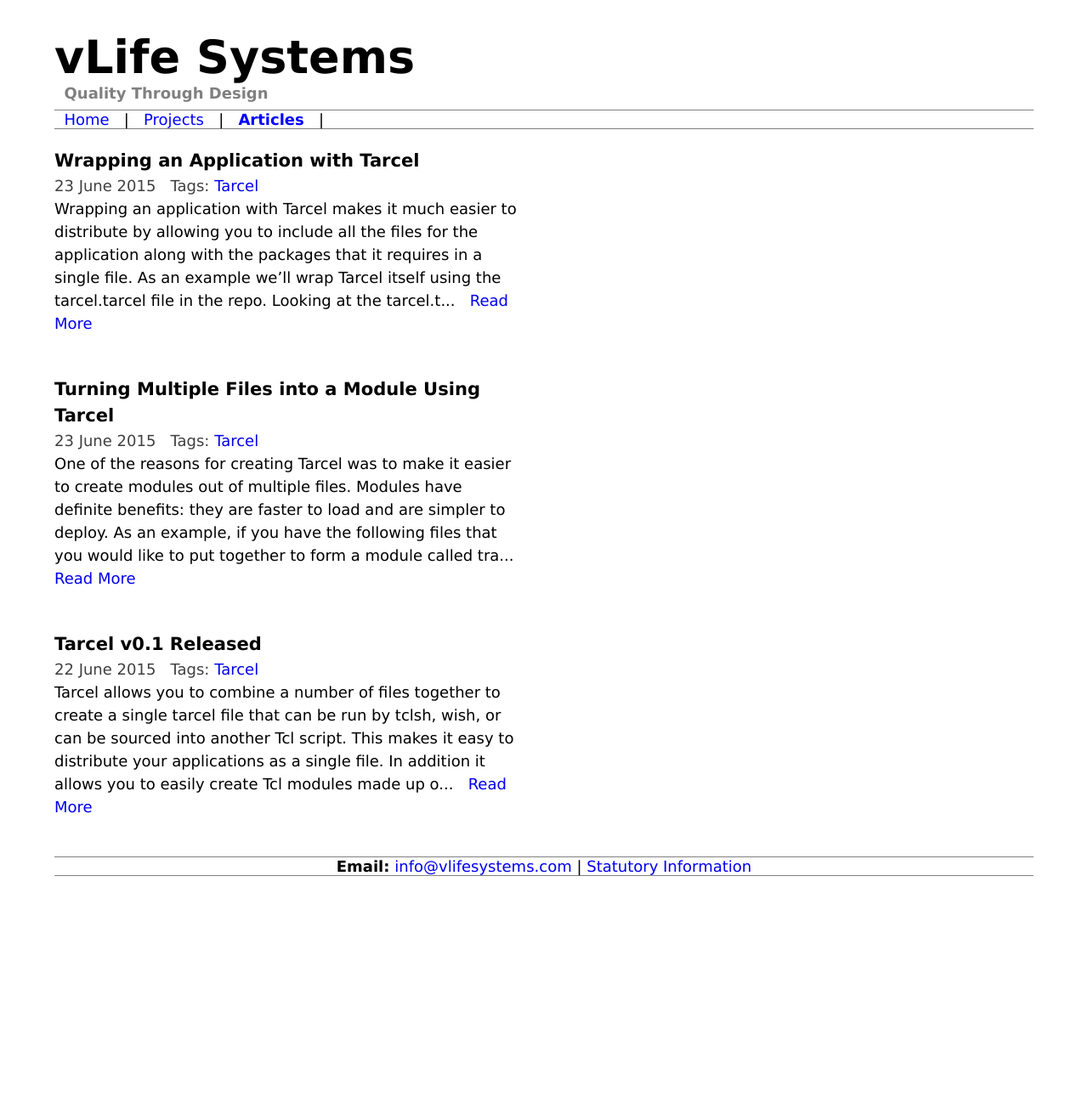
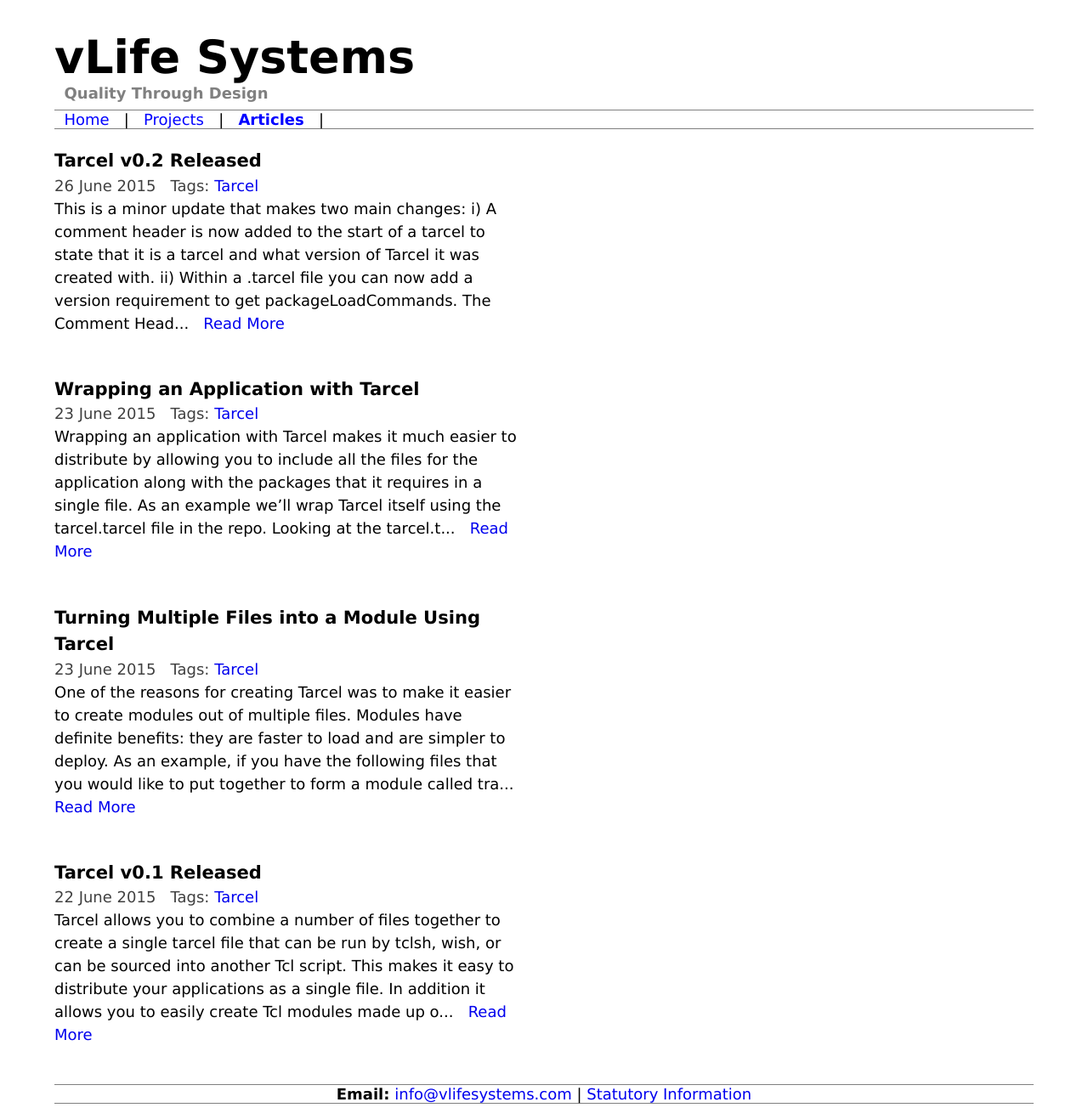
Before and after one commit to vlifesystems/vlifesystems.github.io, a Jekyll site: the page built from articles/index.html, in a window 1280 px wide. Shown: the whole page at 85% size. Built offline with Jekyll 4.4.1, drawn with Linux system fonts in a browser that asks for light colours; before the commit the page ends 1049 px from its top, so only the background shows below that.

Commit message:
New post: Tarcel v0.2 released
Also update get packageLoadCommands usage to reflect change.

```diff
--- /dev/null
+++ b/_posts/2015-06-26-tarvel-v0.2-released.markdown
@@ -0,0 +1,61 @@
+---
+layout: article
+title: "Tarcel v0.2 Released"
+tags:
+  - Tarcel
+author:
+  name: Lawrence Woodman
+  url: /profile/lawrencewoodman/
+---
+This is a minor update that makes two main changes: i) A comment header is now added to the start of a _tarcel_ to state that it is a tarcel and what version of Tarcel it was created with.  ii) Within a _.tarcel_ file you can now add a version requirement to `get packageLoadCommands`.
+
+#### The Comment Header ####
+The new header at the start of a _tarcel_ looks like the following:
+
+    #########################################################
+    # This file is a tarcel created by Tarcel v0.2
+    # To find out more about Tarcel go to the project page:
+    #   http://vlifesystems.com/projects/tarcel/
+    #########################################################
+
+#### Version Requirements for `get packageLoadCommands` ####
+The new usage for the `get packageLoadCommands` is:
+
+<dl>
+  <dt><code>get packageLoadCommands packageName [requirement] ...</code></dt>
+  <dd>Returns the commands to load the package from <code>package ifneeded</code>. The result is returned as a two element list, the first element contains the load commands and the second element contains the version found.</dd>
+</dl>
+
+This allows you to create a _.tarcel_ like the following to package the latest version of Tclx as a module, which is between v8.3 and v8.5:
+
+{% highlight tcl %}
+set loadCommands [get packageLoadCommands Tclx 8.3-8.5]
+lassign $loadCommands loadCommand version
+set outputFilename "Tclx-$version.tm"
+set baseDir "Tclx-$version.vfs"
+
+
+if {[regexp {^load[^;]+$} $loadCommand]} {
+  set libFilename [regsub {^(load\s+)(.*?) (.*?)$} $loadCommand {\2}]
+  set libDirname [file dirname $libFilename]
+  set tclxFilenames [glob -tails -directory $libDirname *.so *.tcl]
+
+  foreach filename $tclxFilenames {
+    fetch $baseDir \
+          [file join $libDirname $filename]
+  }
+} else {
+  error "Can't find package: Tclx"
+}
+
+set initScript {
+  lappend auto_path @outputFilename
+  load [file join @baseDir @libTailFilename] Tclx
+}
+
+config set init [string map [list @baseDir $baseDir \
+                                  @libTailFilename [file tail $libFilename]] \
+                            $initScript]
+
+config set outputFilename $outputFilename
+{% endhighlight %}
--- a/projects/tarcel/index.html
+++ b/projects/tarcel/index.html
@@ -102,8 +102,8 @@
     <dt><code>find module moduleName [requirement] ...</code></dt>
     <dd>Find the location of a Tcl module.  You can also specify the version requirements for the module.</dd>
 
-    <dt><code>get packageLoadCommands packageName</code></dt>
-    <dd>Returns the commands to load the package from <code>package ifneeded</code>.</dd>
+    <dt><code>get packageLoadCommands packageName [requirement] ...</code></dt>
+    <dd>Returns the commands to load the package from <code>package ifneeded</code>. The result is returned as a two element list, the first element contains the load commands and the second element contains the version found.</dd>
 
     <dt><code>tarcel destination .tarcelFile [arg] ...</code></dt>
     <dd>Use the <em>.tarcelFile</em> file to package some other code and include the resulting <em>tarcel</em> file at destination in the calling <em>tarcel</em> file.  If you pass any further arguments, then the Tcl variable <code>args</code> will be set with these.</dd>
```
